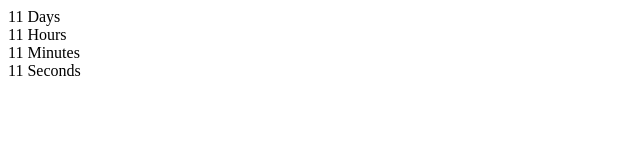
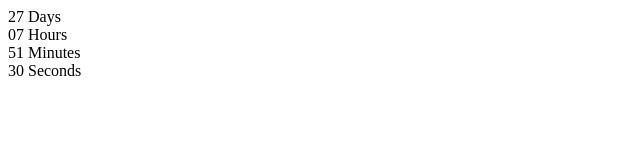
Before and after one commit to Halyna30/goit-js-hw-11-timer, a website: page index.html in a window 1280 px wide. Shown: the full height of the page, 0-640 px from the left. Drawn offline with Linux system fonts and the light colour scheme; the site is published under a folder, as on GitHub Pages, so addresses that start at the root find nothing.

Commit message:
fix 1 - 20.12

```diff
--- a/index.html
+++ b/index.html
@@ -27,6 +27,6 @@
         <span class="label">Seconds</span>
       </div>
     </div>
-    <script src="/index.js" type="module"></script>
+    <script src="./index.js" type="module"></script>
   </body>
 </html>
--- a/index.js
+++ b/index.js
@@ -23,7 +23,6 @@ const timer = {
     clearInterval(intervalId);
   },
 };
-timer.start();
 
 function updateClockFace(time) {
   const days = pad(Math.floor(time / (1000 * 60 * 60 * 24)));
@@ -44,3 +43,5 @@ function updateClockFace(time) {
 function pad(value) {
   return String(value).padStart(2, "0");
 }
+
+timer.start();
```
